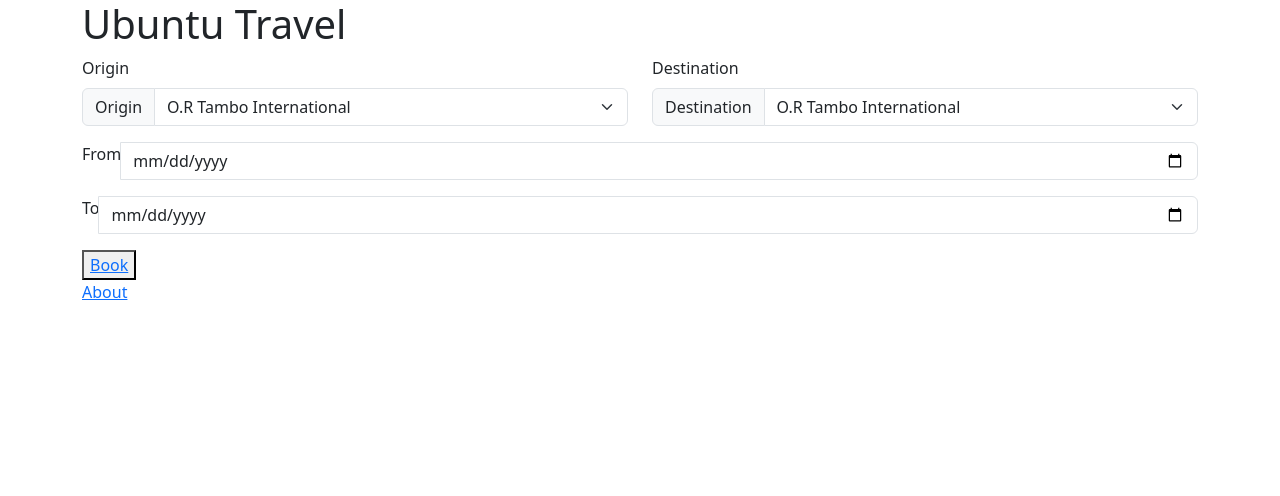
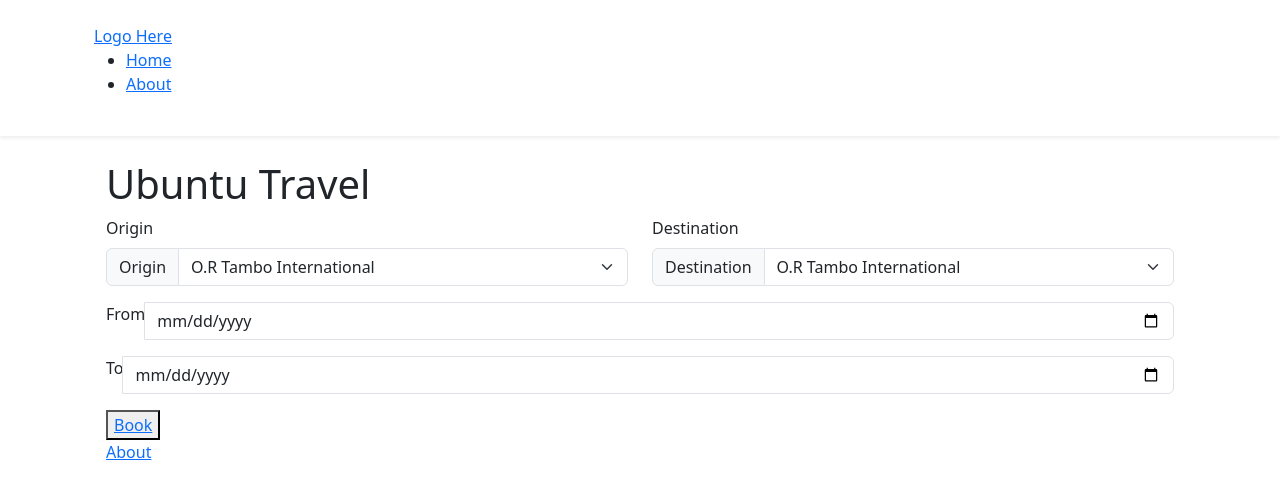
Before and after one commit to MbongeniMhlanga/UbuntuTravel, a Nuxt app: page / in a window 1280 px wide. Shown: the top 496 px of the page. Built offline with nearby package versions, Linux system fonts and the light colour scheme.

Commit message:
Create default.vue

```diff
--- /dev/null
+++ b/layouts/default.vue
@@ -0,0 +1,23 @@
+<template>
+  <div>
+    <header class="shadow-sm bg white">
+      <nav class="container mx-auto p-4 flex justify-between">
+        <nuxt-link to="/" class="font-bold">Logo Here</nuxt-link>
+        <ul class="flex gap-4">
+          <li><nuxt-link to="/">Home</nuxt-link></li>
+          <li><nuxt-link to="/about">About</nuxt-link></li>
+        </ul>
+      </nav>
+    </header>
+  </div>
+
+  <div class="container mx-auto p-4">
+    <slot />
+  </div>
+</template>
+
+<!-- <style>
+.router-link-exact-active {
+  color: #12b488;
+}
+</style> -->
```
